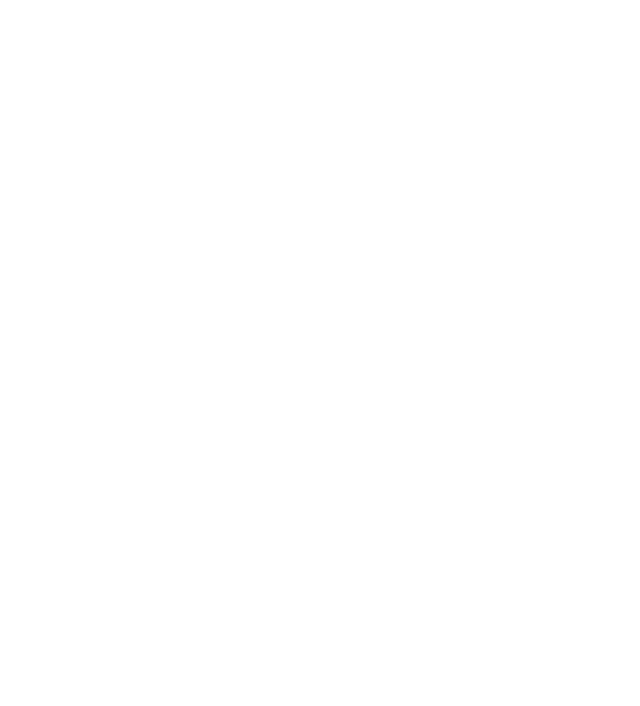
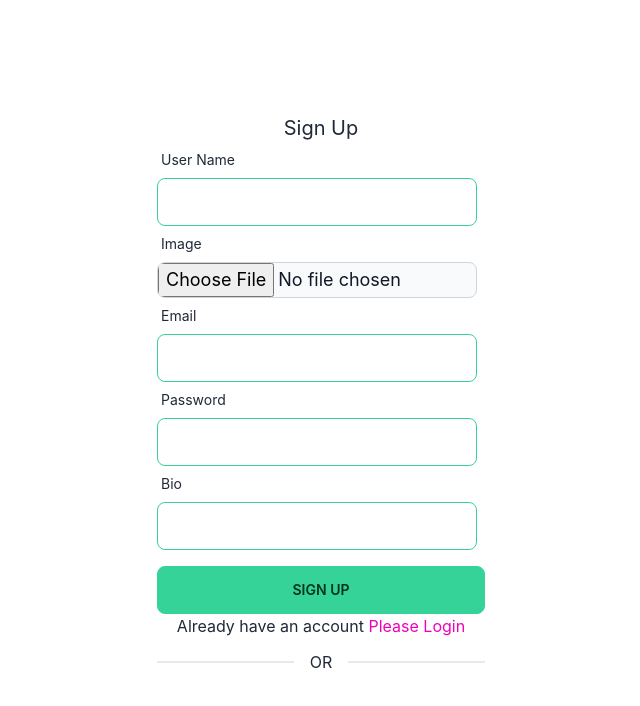
Before and after one commit to Sizan75/task-management, a React (Create React App) app: page / in a window 1280 px wide. Shown: the top 706 px of the page, without its empty margins (319-959 px from the left). Built offline with nearby package versions, Linux system fonts and the light colour scheme; no server answers.

Commit message:
routing and layout done

```diff
--- a/package.json
+++ b/package.json
@@ -9,8 +9,10 @@
     "firebase": "^10.3.1",
     "react": "^18.2.0",
     "react-dom": "^18.2.0",
+    "react-hook-form": "^7.46.1",
     "react-hot-toast": "^2.4.1",
     "react-icons": "^4.11.0",
+    "react-router-dom": "^6.15.0",
     "react-scripts": "5.0.1",
     "web-vitals": "^2.1.4"
   },
@@ -39,6 +41,7 @@
     ]
   },
   "devDependencies": {
+    "daisyui": "^3.7.3",
     "tailwindcss": "^3.3.3"
   }
 }
--- a/src/App.js
+++ b/src/App.js
@@ -1,9 +1,12 @@
-import logo from './logo.svg';
 import './App.css';
-
+import { Toaster } from 'react-hot-toast';
+import { RouterProvider } from 'react-router-dom';
+import { router } from './Routes/Router';
 function App() {
   return (
     <div className="App">
+          <RouterProvider router={router}></RouterProvider>
+    <Toaster/>
 
     </div>
   );
--- /dev/null
+++ b/src/Layout/Main.js
@@ -0,0 +1,13 @@
+import React from 'react';
+import { Outlet } from 'react-router-dom';
+
+const Main = () => {
+    return (
+        <div>
+          {/* <Navbar></Navbar> */}
+          <Outlet></Outlet>
+        </div>
+    );
+};
+
+export default Main;
--- /dev/null
+++ b/src/Pages/Home/Home.js
@@ -0,0 +1,12 @@
+import React from 'react';
+import SignUp from '../SignUp/SignUp';
+
+const Home = () => {
+    return (
+        <div>
+            <SignUp></SignUp>
+        </div>
+    );
+};
+
+export default Home;
--- a/src/Pages/SignUp/SignUp.js
+++ b/src/Pages/SignUp/SignUp.js
@@ -2,7 +2,6 @@
 import { useForm } from 'react-hook-form';
 import { Link, useLocation, useNavigate } from 'react-router-dom';
 import toast from 'react-hot-toast';
-import useToken from '../../hooks/useToken';
 import { AuthContext } from '../../context/AuthProvider';
 
 const SignUp = () => {
@@ -10,13 +9,13 @@
     const [signUpError, setSignUPError] = useState('')
     const { createUser, updateUser } = useContext(AuthContext);
     const imageHostKey = process.env.REACT_APP_img_key;
-    const [createdUserEmail, setCreatedUserEmail]= useState('')
-    const [token]= useToken(createdUserEmail)
+    // const [createdUserEmail, setCreatedUserEmail]= useState('')
+
     const navigate = useNavigate()
     const location = useLocation();
     const from = location.state?.from?.pathname || '/'
 
-        navigate('/')
+
 
     const handleSignUp = (data) => {
         const image = data.photo[0];
@@ -32,12 +31,12 @@
         .then(imgdata => {
             const users = {
                 image: imgdata.data.url,
-                userName: data.userName,
+                userName: data.name,
                 email: data.email,
                 bio: data.bio
             }
 
-            localStorage.setItem(JSON.stringify(users))
+            localStorage.setItem('user', JSON.stringify(users))
         })
 
         setSignUPError('');
@@ -49,7 +48,7 @@
 
                 const userInfo = {
                     userName: data.name,
-                    profilePicture: data.profilePicture,
+                    profilePicture: result.data.url,
                     email: data.email,
                     bio: data.bio
                 }
--- /dev/null
+++ b/src/Routes/Router.js
@@ -0,0 +1,27 @@
+import { createBrowserRouter } from "react-router-dom";
+import Main from "../Layout/Main";
+import Home from "../Pages/Home/Home";
+import SignUp from "../Pages/SignUp/SignUp";
+
+export const router = createBrowserRouter([
+
+    {
+        path:'/',
+        element: <Main></Main>,
+
+        children: [
+
+            {
+                path: '/',
+                element: <Home></Home>,
+            },
+            {
+                path: '/signup',
+                element: <SignUp></SignUp>
+            },
+            // {
+            //     path: '/login',
+            //     element: <Login></Login>
+            // }
+        ]
+}])
--- a/tailwind.config.js
+++ b/tailwind.config.js
@@ -4,5 +4,5 @@
   theme: {
     extend: {},
   },
-  plugins: [],
+  plugins: [require("daisyui")],
 }
```
Also changed, not shown: src/index.js (+7 -0 lines), 1 other file (tests, documents, lock files or other folders).
